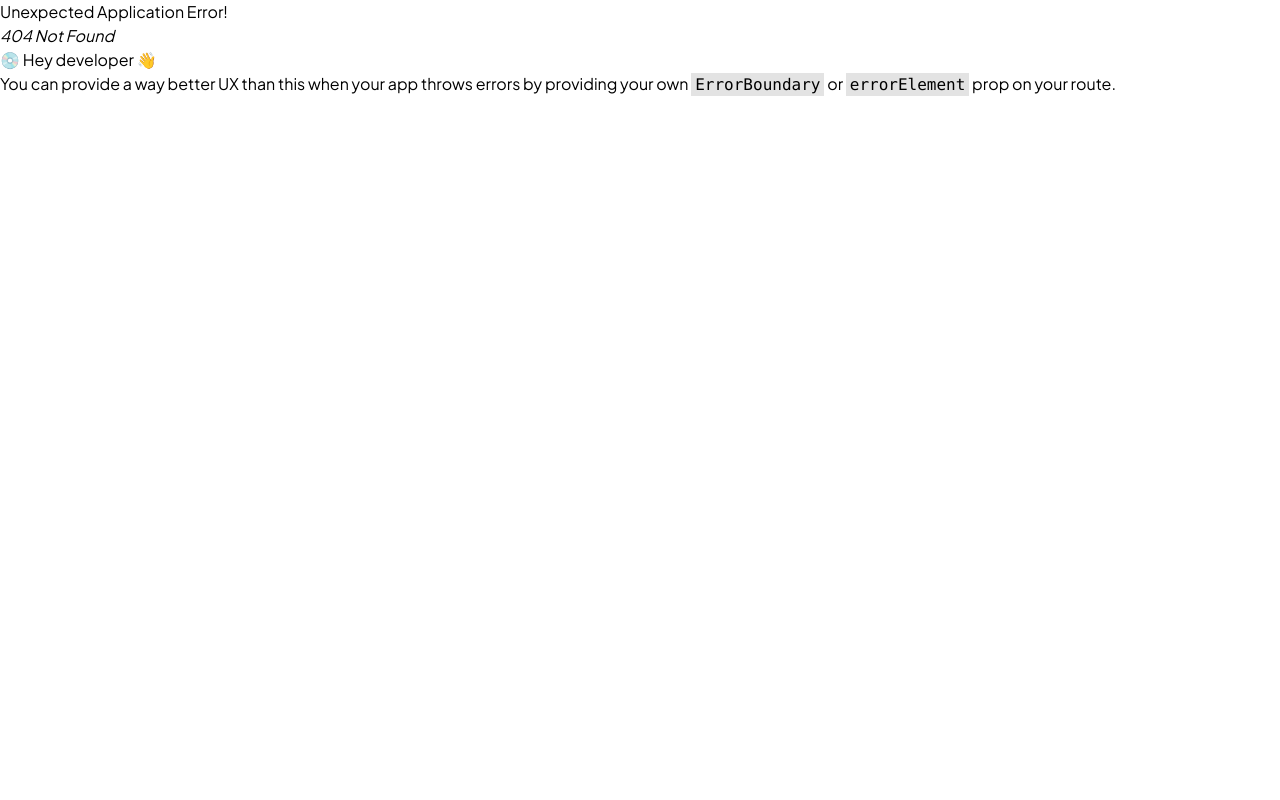
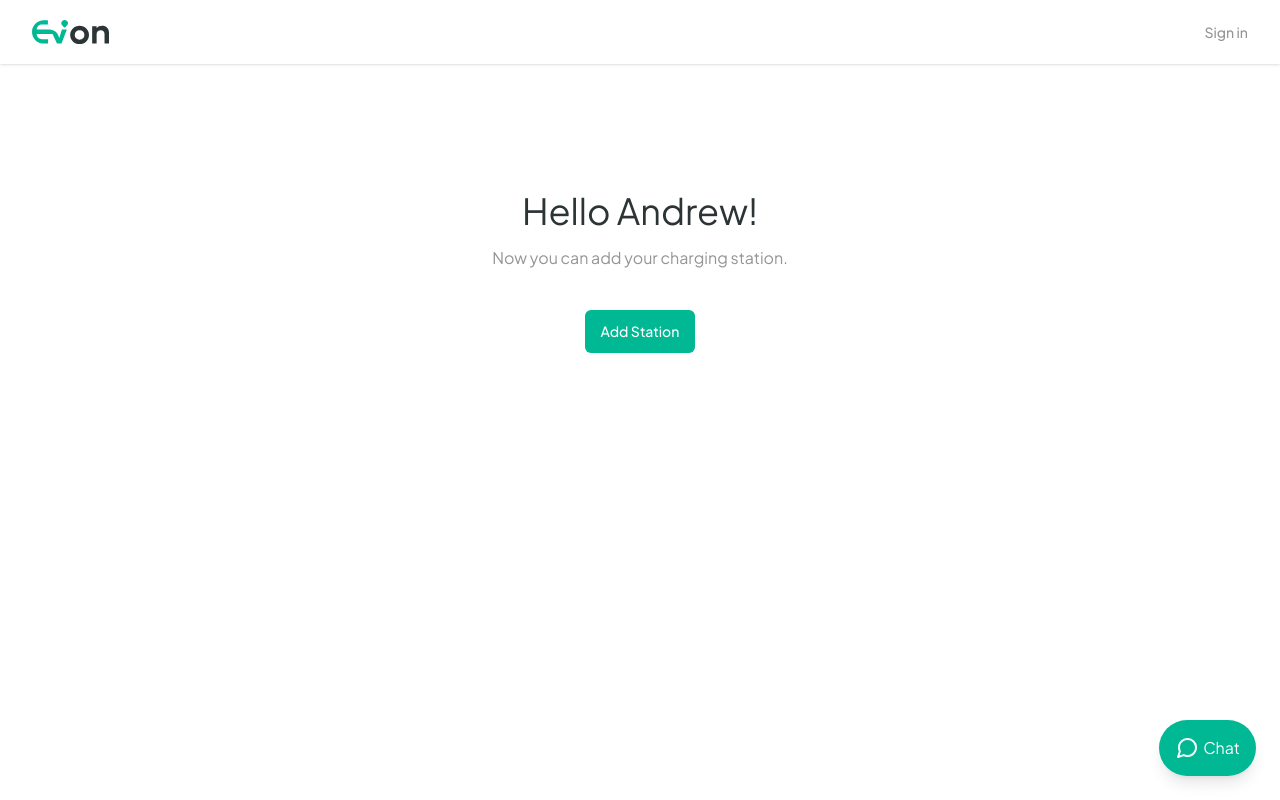
Before and after one commit to tilaknagunawardhane/EVion-WebDashboards, a React (Vite) app: page /initaddstation in a window 1280 px wide. Before the commit this address had no page. Built offline with nearby package versions, Linux system fonts and the light colour scheme.

Commit message:
Temp dashboard after signup
also changed navbar logo

```diff
--- /dev/null
+++ b/src/components/auth/InitAddStation.jsx
@@ -0,0 +1,44 @@
+import { Link } from 'react-router-dom'
+import Layout from '../../components/Layout'
+import { COLORS, FONTS } from '../../constants'
+import Button from '../ui/Button';
+import { FiEdit, FiMessageCircle } from 'react-icons/fi';
+
+export default function LandingPage() {
+  return (
+    <Layout>
+      <div className="text-center py-20">
+        <h1
+          className="mb-2"
+          style={{
+            font: FONTS.weights.normal,
+            fontSize: FONTS.sizes['4xl'],
+            color: COLORS.mainTextColor
+          }}
+        >
+          Hello Andrew!
+        </h1>
+        <p
+          className="max-w-md mx-auto md:max-w-3xl mb-10"
+          style={{
+            font: FONTS.weights.normal,
+            fontSize: FONTS.sizes.base,
+            color: COLORS.secondaryText
+          }}
+        >
+          Now you can add your charging station.
+        </p>
+        <div className="flex justify-center space-x-4">
+            <Button variant="primary" type="submit">
+                Add Station
+            </Button>
+        </div>
+        {/* Chat Icon */}
+        <button className="fixed flex gap-1 bottom-6 right-6 bg-white shadow-lg p-4 rounded-full" style={{ backgroundColor: COLORS.primary}}>
+            <FiMessageCircle size={24} color={COLORS.background} />
+            <span style={{ color: COLORS.background }}>Chat</span>
+        </button>
+      </div>
+    </Layout>
+  )
+}
--- a/src/components/auth/LoginForm.jsx
+++ b/src/components/auth/LoginForm.jsx
@@ -53,6 +53,8 @@ export default function LoginForm() {
 
     const userData = { email, role: 'station-owner' }; // Adjust role based on your logic
     login(userData);
+
+    // navigate('/profilesetup');
   };
 
   const handleForgotPassword = () => {
--- a/src/components/auth/ProfileSetup.jsx
+++ b/src/components/auth/ProfileSetup.jsx
@@ -4,6 +4,8 @@ import evionLogo from '../../assets/Logo 2.svg';
 // import stationImage from '../../assets/station2.svg';
 import Button from '../../components/ui/Button';
 import InputField from '../../components/ui/InputField';
+import { Navigate } from 'react-router-dom';
+import { useNavigate, useSearchParams } from 'react-router-dom';
 
 const steps = [
   { id: 1, label: 'Business & Legal Details' },
@@ -43,6 +45,8 @@ const banks = [
 ];
 
 export default function AccountSetup() {
+  const [searchParams] = useSearchParams();
+  const navigate = useNavigate();
   const [currentStep, setCurrentStep] = useState(1);
   const [formData, setFormData] = useState({
     business: '',
@@ -118,6 +122,32 @@ export default function AccountSetup() {
 
     setShowSuccess(true);
     setTimeout(() => setShowSuccess(false), 5000);
+
+    navigate('/initaddstation', {
+      state: {
+        userData: {
+          name: searchParams.get("name") || "-",
+          email: searchParams.get("email") || "-",
+          sections: [
+            {
+              'Business Name': formData.business,
+              'District': formData.district,
+              'Reg No': formData.reg,
+              'Tax ID': formData.tax,
+            },
+            {
+              'Account Holder': formData.accountholder,
+              'Bank': formData.bank,
+              'Account Number': formData.accountnumber,
+            },
+            {
+              'NIC': formData.idNumber,
+              'NIC Image': formData.nicImage ? 'Uploaded' : 'Not Uploaded',
+            }
+          ]
+        }
+      }
+    });
   };
 
   const renderFormContent = () => {
--- a/src/components/ui/Navbar.jsx
+++ b/src/components/ui/Navbar.jsx
@@ -1,5 +1,7 @@
 import { Link } from 'react-router-dom'
 import { useAuth } from '../../contexts/AuthContext'
+import evionLogo from '../../assets/Logo 2.svg';
+import { COLORS } from '../../constants';
 
 export default function Navbar() {
   const { currentUser, logout } = useAuth()
@@ -10,8 +12,14 @@ export default function Navbar() {
         <div className="flex justify-between h-16">
           <div className="flex">
             <div className="flex-shrink-0 flex items-center">
-              <Link to="/" className="text-xl font-bold" style={{ color: '#00b894' }}>
-                EVION
+              <Link to="/" className="text-xl font-bold">
+                <div className="flex">
+                  <img
+                    src={evionLogo}
+                    alt="EVion Logo"
+                    className="h-6 w-auto"
+                  />
+                </div>
               </Link>
             </div>
           </div>
@@ -24,7 +32,7 @@ export default function Navbar() {
                 <button
                   onClick={logout}
                   className="text-sm font-medium"
-                  style={{ color: '#959595' }}
+                  style={{ color: COLORS.secondaryText }}
                 >
                   Sign out
                 </button>
@@ -33,7 +41,7 @@ export default function Navbar() {
               <Link
                 to="/auth"
                 className="text-sm font-medium"
-                style={{ color: '#959595' }}
+                style={{ color: COLORS.secondaryText }}
               >
                 Sign in
               </Link>
--- a/src/routes/routes.jsx
+++ b/src/routes/routes.jsx
@@ -13,6 +13,7 @@ import TasksPage from '../dashboards/support-officer/pages/Tasks'
 import AdminRoute from './AdminRoute'
 import PrivateRoute from './PrivateRoute'
 import ProfileSetup from '../components/auth/ProfileSetup'
+import InitAddStation from '../components/auth/InitAddStation'
 import { AuthProvider } from '../contexts/AuthContext'
 
 const router = createBrowserRouter([
@@ -27,6 +28,7 @@ const router = createBrowserRouter([
       { index: true, element: <LandingPage /> },
       { path: 'auth', element: <AuthPage /> },
       { path: 'profilesetup', element: <ProfileSetup />},
+      { path: 'initaddstation', element: <InitAddStation />},
       {
         path: 'admin',
         element: <PrivateRoute><AdminRoute><AdminDashboard /></AdminRoute></PrivateRoute>,
```
